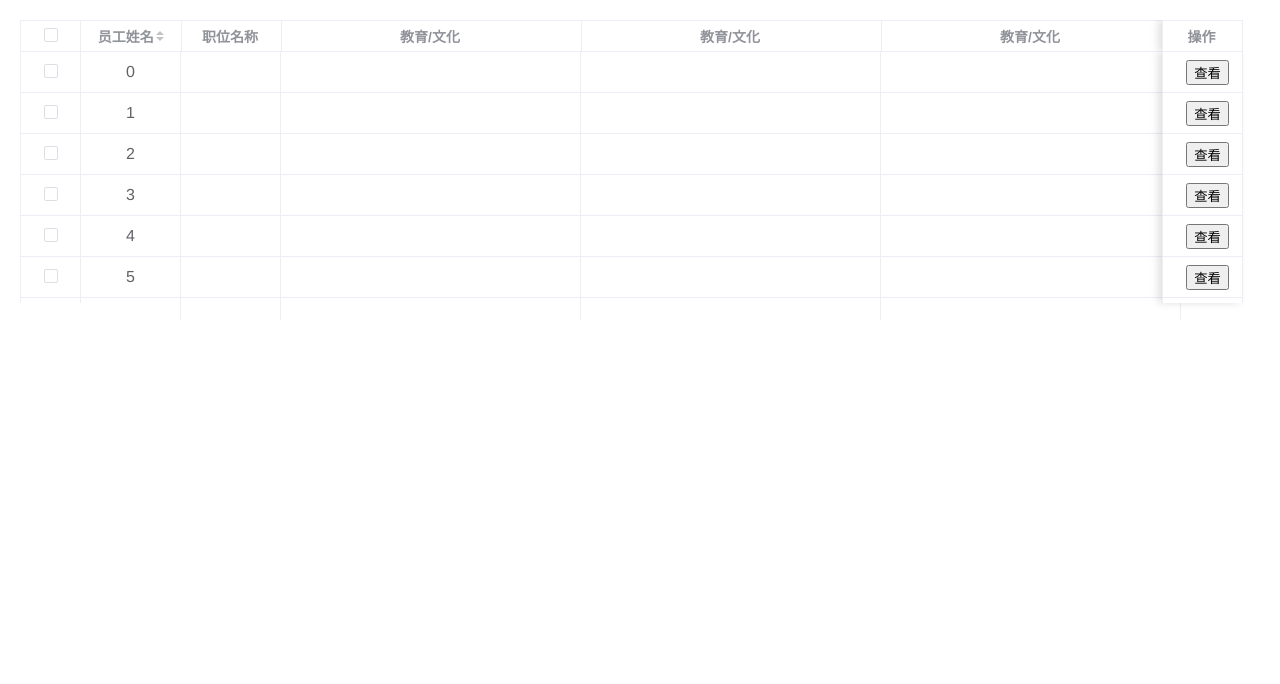
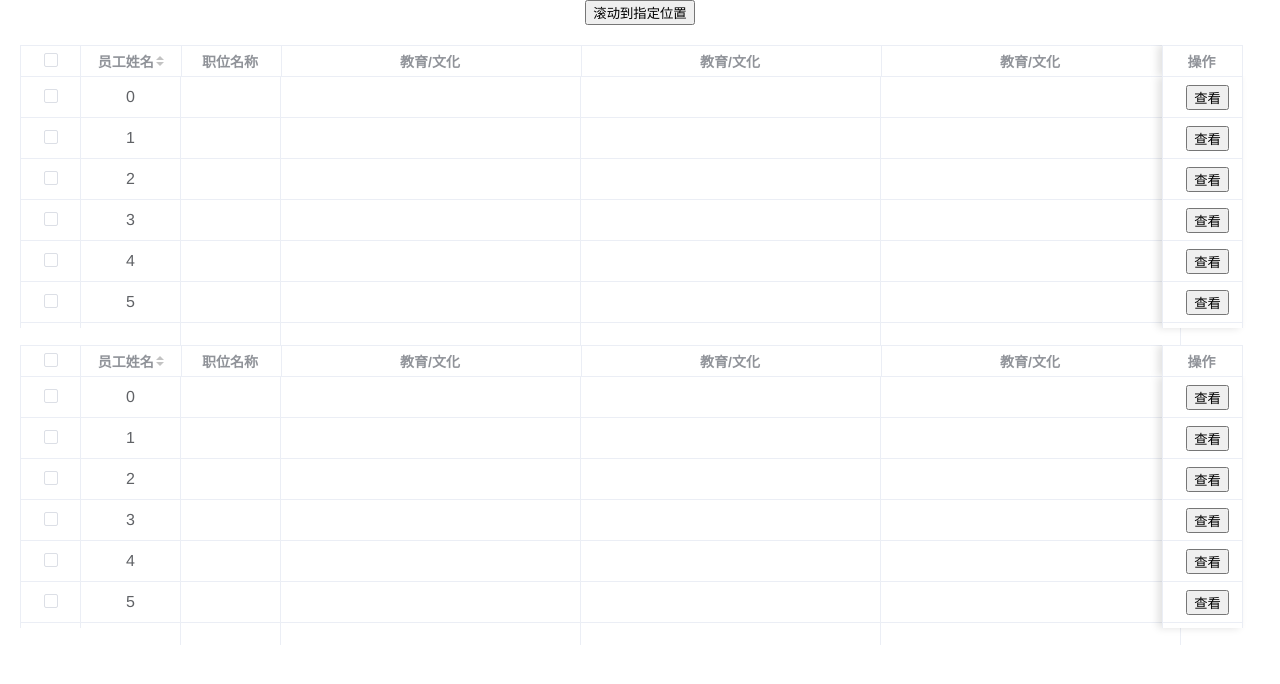
Before and after one commit to KINGXINL/vue-table, a Vue app: page / in a window 1280 px wide. Shown: the top 684 px of the page. Built offline with nearby package versions, Linux system fonts and the light colour scheme.

Commit message:
添加滚动方法

```diff
--- a/package.json
+++ b/package.json
@@ -1,6 +1,6 @@
 {
   "name": "k-vue-table",
-  "version": "1.2.11",
+  "version": "1.3.1",
   "description": "A Vue.js project",
   "author": "kingxinl<kingxinl@163.com>",
   "license": "MIT",
--- a/src/App.vue
+++ b/src/App.vue
@@ -1,14 +1,28 @@
 <template>
   <div id="app">
-    <div class="tops"></div>
+    <div class="tops">
+      <button @click="test">滚动到指定位置</button>
+    </div>
     <div id="nav">
       <ktable
+        ref="test"
+        :field="fields"
+        :data="data"
+        @sort="sort"
+        @scroll="scroll"
+        :reserveSelection="true"
+        @checkBoxAll="test"
+        :TdHeight="40"
+      ></ktable>
+      <ktable
+        ref="asdv"
         :field="fields"
         :data="data"
         @sort="sort"
         @scroll="scroll"
         :row_key="['id']"
         :reserveSelection="true"
+        @checkBoxAll="clickDetail"
         :TdHeight="40"
       ></ktable>
     </div>
@@ -25,8 +39,8 @@ export default {
   },
   data() {
     return {
-      data: Array.from(Array(70), (i, k) => {
-        return { id: k };
+      data: Array.from(Array(99), (i, k) => {
+        return {id: k};
       }),
       fields: fields.call(this),
       i: 1
@@ -35,13 +49,21 @@ export default {
   created() {},
   mounted() {},
   methods: {
+    test() {
+      this.$refs.test.scrollTo(111);
+    },
+    clickDetail(a) {
+      console.log(a);
+    },
     sort() {
       this.data = this.data.sort(function(a, b) {
         return b.id - a.id;
       });
     },
     onSearch() {},
-    scroll() {},
+    scroll() {
+      // this.data.push({ id: this.data.length + 2 });
+    },
     toModifyPage(v) {
       console.log(v);
     }
@@ -75,8 +97,8 @@ body {
   }
 }
 #app {
-  display: flex;
-  flex-direction: column-reverse;
+  // display: flex;
+  // flex-direction: column-reverse;
   .tops {
     flex-grow: 1;
   }
--- a/src/kingxinl-vue-table/components/bodyItem.vue
+++ b/src/kingxinl-vue-table/components/bodyItem.vue
@@ -8,7 +8,7 @@
         <template v-else-if="field.render">
           <component
             :render="field.render"
-            :params="{column: field,key: field.key, value: value}"
+            :params="{column: field,key: field.key, value: value, index: index}"
             :is="renderView"
           ></component>
         </template>
--- a/src/kingxinl-vue-table/index.vue
+++ b/src/kingxinl-vue-table/index.vue
@@ -154,6 +154,11 @@
               </template>
             </colgroup>
             <tbody>
+              <tr>
+                <template v-if="showData.length == 0">
+                  <td v-for="(item, index) in fields" :key="index" style="height: 10px;"></td>
+                </template>
+              </tr>
               <tr v-for="(showItem, showIndex) in showData" :key="showIndex">
                 <template v-for="(item, index) in fields">
                   <td
@@ -502,7 +507,7 @@ export default {
       const dataInstanceChanged = this.data_ !== this.data;
       this.data_ = this.data;
       if (this.row_key.length > 0) {
-        if (!dataInstanceChanged && this.reserveSelection) {
+        if (this.reserveSelection) {
           let NewSelectData = {};
           for (let x of this.data_) {
             let Key = [];
@@ -622,6 +627,21 @@ export default {
     });
   },
   methods: {
+    scrollTo(number) {
+      let length = this.data.length;
+      let count = Math.ceil(number);
+      let showLength = Math.ceil(
+        this.$refs.mainHidden.clientHeight / (parseInt(this.TdHeight) + 1)
+      );
+      if (0 < count < length - showLength) {
+        this.$refs.mainHidden.scrollTop = (parseInt(this.TdHeight) + 1) * count;
+      } else if (count + showLength > length || count > length) {
+        this.$refs.mainHidden.scrollTop =
+          (parseInt(this.TdHeight) + 1) * length - showLength;
+      } else if (count <= 0) {
+        this.$refs.mainHidden.scrollTop = 0;
+      }
+    },
     verificationIsAllCheck() {
       // 判断是否全选
       let selectStatus = true;
@@ -674,12 +694,16 @@ export default {
       return Object.values(this.selectData);
     },
     getSelection() {
-      return Object.values(this.selectData);
+      if (this.row_key.length > 0) {
+        return Object.keys(this.selectData);
+      } else {
+        return Object.values(this.selectData);
+      }
     },
     invertSelection() {
       let NewSelectData = {};
       for (let x in this.data_) {
-        if (this.row_key) {
+        if (this.row_key.length > 0) {
           let Key = [];
           for (let rowKey of this.row_key) {
             Key.push(this.data[x][rowKey]);
@@ -699,7 +723,7 @@ export default {
     },
     clickDetail(detail, index) {
       this.ClickRow = index;
-      this.$emit("clickDetail", detail);
+      this.$emit("clickDetail", detail, index);
     },
     calculatedHiddenHeight() {
       // 计算表格数据的高度
```
Also changed, not shown: 1 other file (tests, documents, lock files or other folders).
